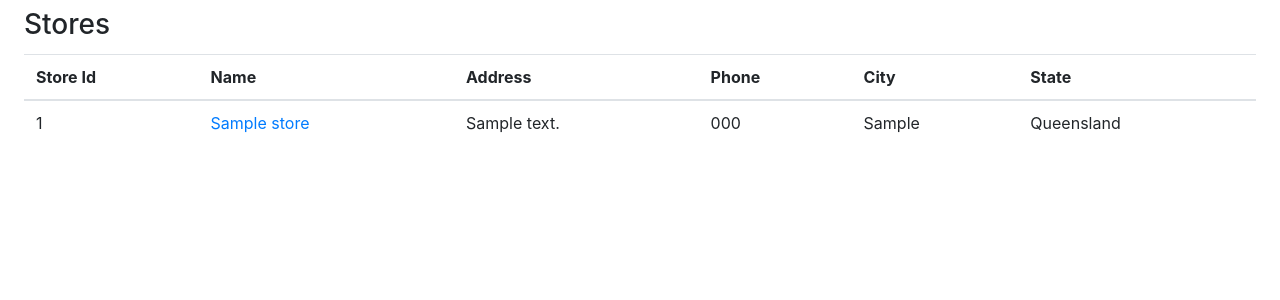
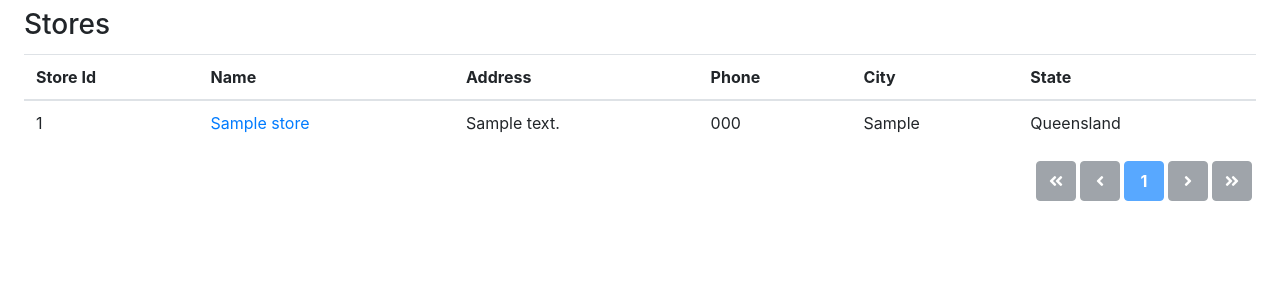
Before and after one commit to thomasvogelaar/IFB299, a Django app: page /stores in a window 1280 px wide. Shown: the part 56-356 px from the top of the page. Run offline with Django 3.2, Linux system fonts and the light colour scheme; a user stored in the database is signed in; tables that the repository leaves empty hold one stand-in row (values such as "Sample post"); some libraries are stand-ins or nearby versions.

Commit message:
Redid pagination.

```diff
--- a/carrental/core/views.py
+++ b/carrental/core/views.py
@@ -13,7 +13,7 @@ def index(request):
 class StoreListView(generic.ListView):
     template_name = 'core/store_list.html'
     context_object_name = 'store_list'
-    paginate_by = 10
+    paginate_by = 1
     def get_queryset(self):
         """Returns a list of stores"""
         return Store.objects.order_by('id')
--- a/carrental/static/css/styles.css
+++ b/carrental/static/css/styles.css
@@ -96,3 +96,8 @@
     font-size: 1.05em;
     padding-bottom: 1em;
 }
+
+.pag-button {
+    height: 2.5em;
+    width: 2.5em;
+}
--- a/carrental/templates/base.html
+++ b/carrental/templates/base.html
@@ -1,6 +1,7 @@
 {% load static %}
 <link rel="stylesheet" href="{% static 'css/styles.css' %}">
 <link rel="stylesheet" href="https://stackpath.bootstrapcdn.com/bootstrap/4.1.3/css/bootstrap.min.css" integrity="sha384-MCw98/SFnGE8fJT3GXwEOngsV7Zt27NXFoaoApmYm81iuXoPkFOJwJ8ERdknLPMO" crossorigin="anonymous">
+<link rel="stylesheet" href="https://use.fontawesome.com/releases/v5.3.1/css/all.css" integrity="sha384-mzrmE5qonljUremFsqc01SB46JvROS7bZs3IO2EmfFsd15uHvIt+Y8vEf7N7fWAU" crossorigin="anonymous">
 {% block nav %}
 <nav class="navbar navbar-expand-lg navbar-light bg-light">
     <a class="navbar-brand" href="#">Car Rental</a>
--- a/carrental/templates/core/store_list.html
+++ b/carrental/templates/core/store_list.html
@@ -30,9 +30,7 @@
                 </tbody>
             </table>
         </div>
-        {% if is_paginated %}
-            {% include "../pagination.html" %}
-        {% endif %}
+        {% include "../pagination.html" %}
     {% else %}
         <p>No stores are available.</p>
     {% endif %}
--- a/carrental/templates/pagination.html
+++ b/carrental/templates/pagination.html
@@ -1,21 +1,33 @@
 <div class="d-flex justify-content-end pr-4">
-    {% if page_obj.has_previous %}
-    <a href="?page={{ page_obj.previous_page_number }}"><button class="btn btn">&laquo;</button></a>
-    {% else %}
-        <button disabled class="btn btn-secondary"><span>&laquo;</span></button>
-    {% endif %}
-    {% for i in paginator.page_range %}
-        {% if page_obj.number == i %}
-            <button class="btn btn-primary">
-                <span>{{ i }}<span class="sr-only">(current)</span></span>
-            </button>
-        {% elif page_obj.number == i|add:-1 or page_obj.number == i|add:1%}
-            <a href="?page={{ i }}"><button class="btn btn-light">{{ i }}</button></a>
+    <div class="pr-1">
+        {% if page_obj.has_previous %}
+            <a href="?page=1"><button class="pag-button btn btn"><i class="fa fa-angle-double-left"></i></button></a>
+        {% else %}
+            <button class="pag-button btn btn-secondary" disabled><span><i class="fa fa-angle-double-left"></i></span></button>
         {% endif %}
-    {% endfor %}
-    {% if page_obj.has_next %}
-    <a href="?page={{ page_obj.next_page_number }}"><button class="btn btn">&raquo;</button></a>
-    {% else %}
-        <button disabled class="btn btn-secondary"><span>&raquo;</span></button>
-    {% endif %}
+    </div>
+    <div class="pr-1">
+        {% if page_obj.has_previous %}
+            <a href="?page={{ page_obj.previous_page_number }}"><button class="pag-button btn btn"><i class="fa fa-angle-left"></i></button></a>
+        {% else %}
+            <button class="pag-button btn btn-secondary" disabled><span><i class="fa fa-angle-left"></i></span></button>
+        {% endif %}
+    </div>
+    <div class="pr-1">
+        <button class="pag-button font-weight-bold btn btn-primary" disabled >{{ page_obj.number }}</button>
+    </div>
+    <div class="pr-1">
+        {% if page_obj.has_next %}
+            <a href="?page={{ page_obj.next_page_number }}"><button class="pag-button btn btn"><i class="fa fa-angle-right"></i></button></a>
+        {% else %}
+            <button class="pag-button btn btn-secondary" disabled><span><i class="fa fa-angle-right"></i></span></button>
+        {% endif %}
+    </div>
+    <div class="pr-1">
+        {% if page_obj.has_next %}
+            <a href="?page={{ paginator.num_pages }}"><button class="pag-button btn btn"><i class="fa fa-angle-double-right"></i></button></a>
+        {% else %}
+            <button class="pag-button btn btn-secondary" disabled><span><i class="fa fa-angle-double-right"></i></span></button>
+        {% endif %}
+    </div>
 </div>
```
